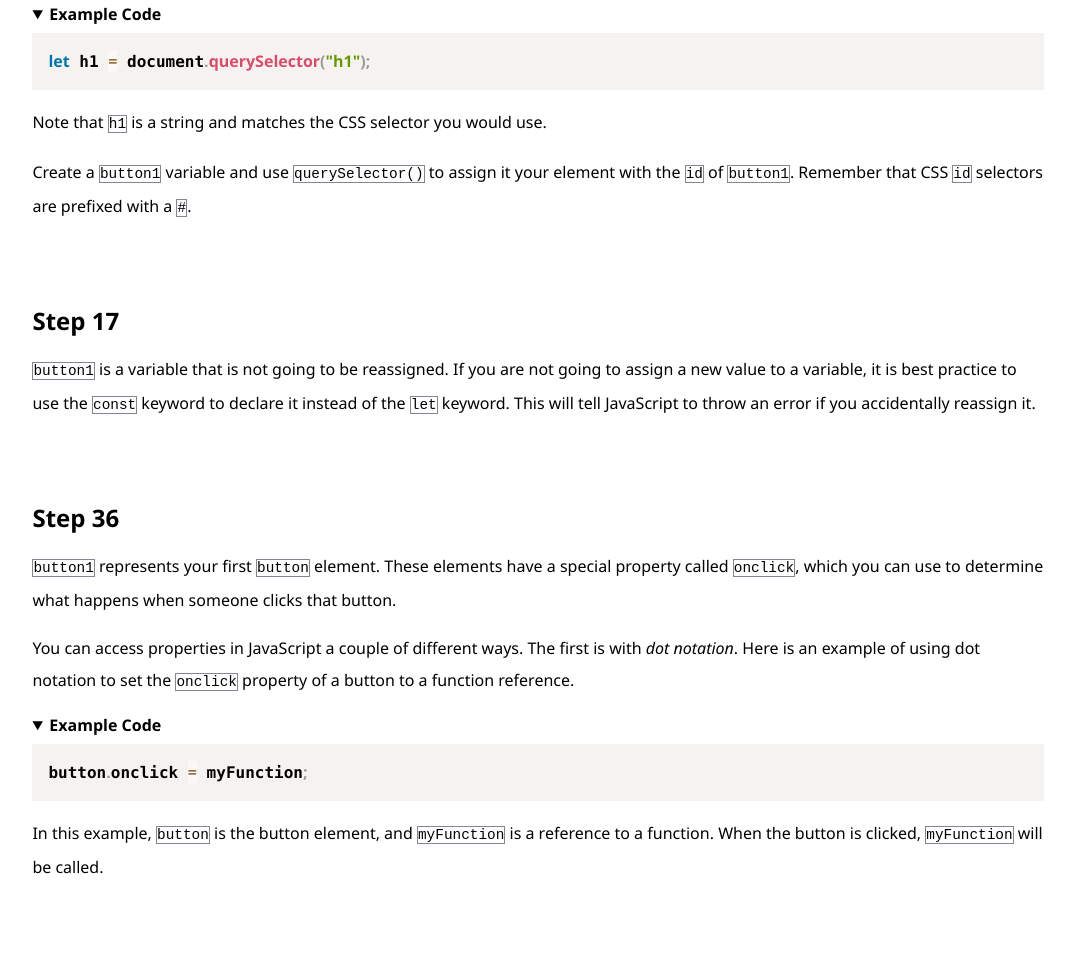
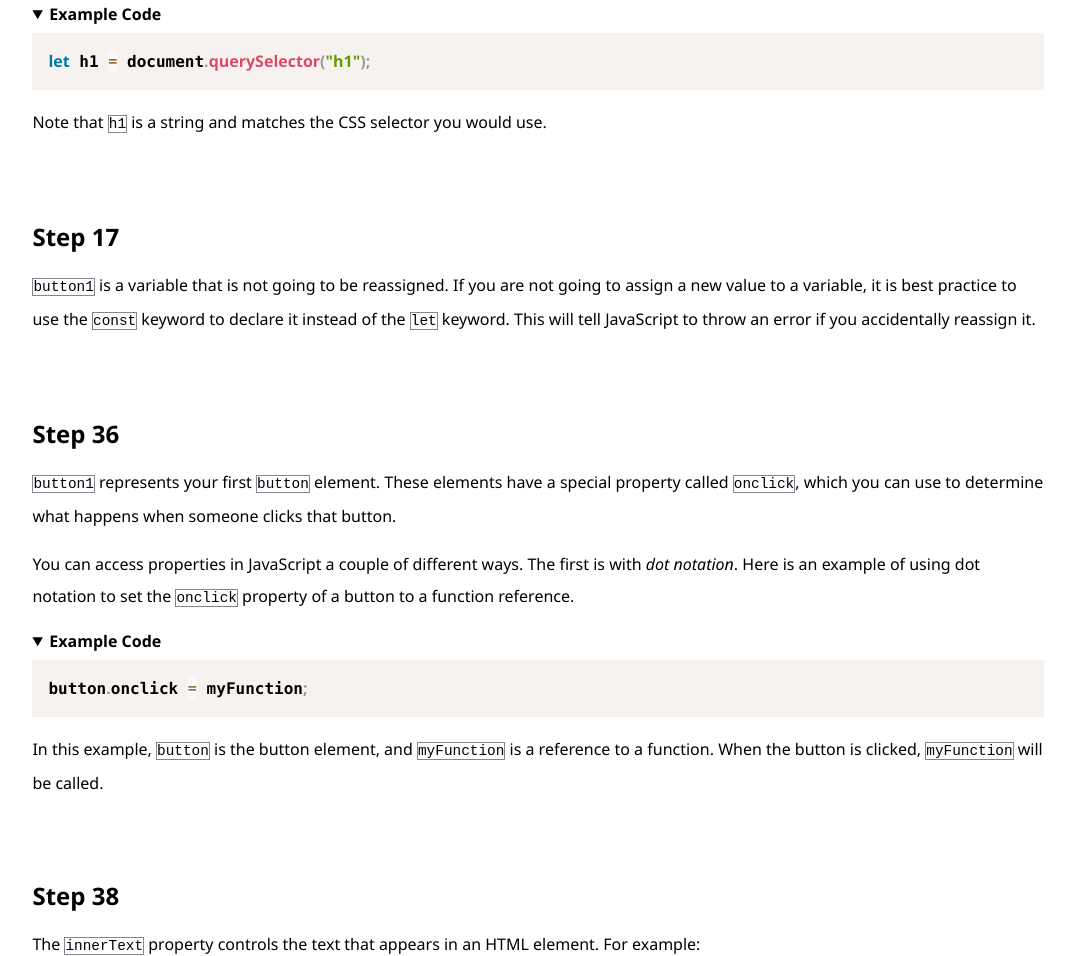
Before and after one commit to rafa-san/freeCodeCamp-javascript-03-role-playing-game, a plain HTML site: page tutorial.html in a window 1280 px wide. Shown: the part 814-1770 px from the top of the page, without its empty margins (102-1177 px from the left). Drawn offline with Linux system fonts and the light colour scheme.

Commit message:
style: parágrafo não mais necessário deletado

```diff
--- a/tutorial.html
+++ b/tutorial.html
@@ -38,7 +38,6 @@
             <pre class="language-js" tabindex="0" role="region" aria-label="JavaScript code example"><code class="language-js"><span class="token keyword">let</span> h1 <span class="token operator">=</span> document<span class="token punctuation">.</span><span class="token function">querySelector</span><span class="token punctuation">(</span><span class="token string">"h1"</span><span class="token punctuation">)</span><span class="token punctuation">;</span></code></pre>
           </details>
           <p>Note that <code>h1</code> is a string and matches the CSS selector you would use.</p>
-          <p>Create a <code>button1</code> variable and use <code>querySelector()</code> to assign it your element with the <code>id</code> of <code>button1</code>. Remember that CSS <code>id</code> selectors are prefixed with a <code>#</code>.</p>
         </section>
       </div>
     </div>
```
